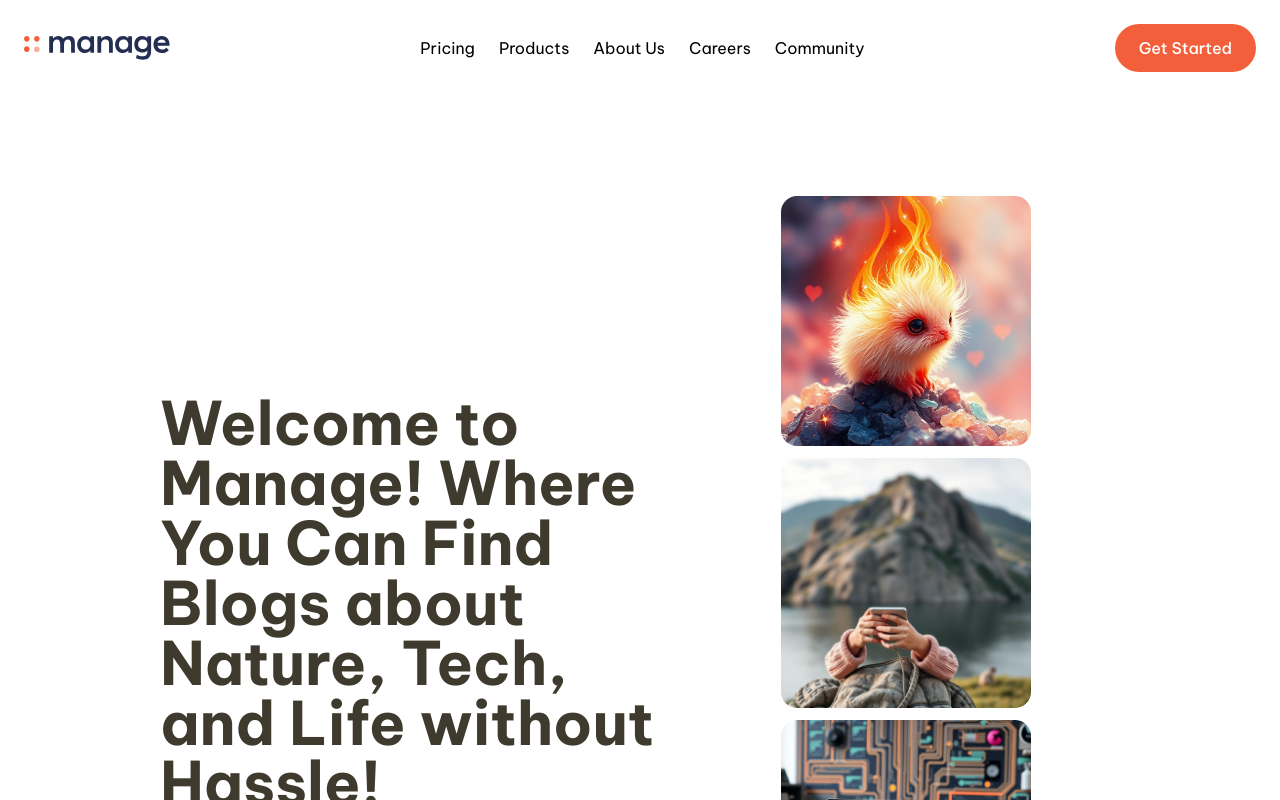
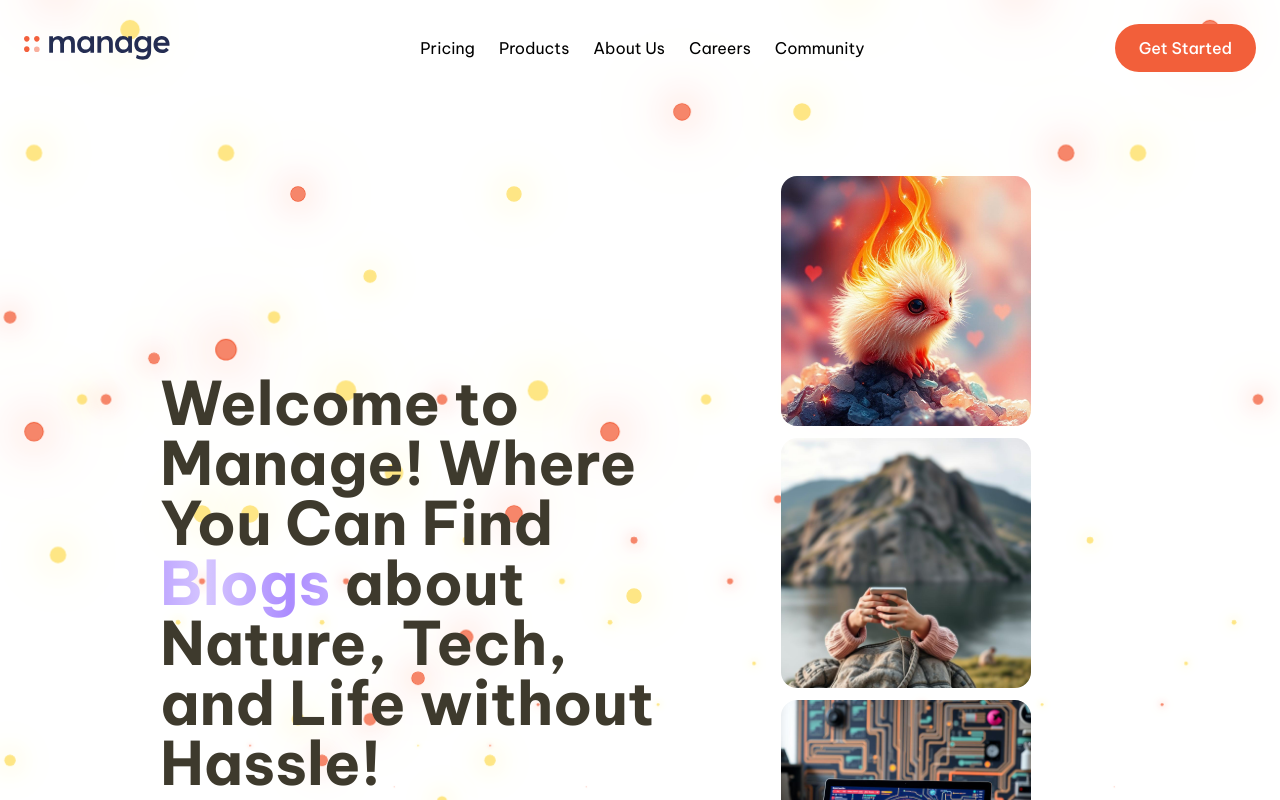
Before and after one commit to MarziaJalili/tech-blog, a React (Vite) app: page / in a window 1280 px wide. Shown: the top 800 px of the page. Built offline with nearby package versions, Linux system fonts and the light colour scheme.

Commit message:
added the animations

```diff
--- a/src/components/Header.jsx
+++ b/src/components/Header.jsx
@@ -3,7 +3,7 @@ import Logo from "../assets/images/logo.svg";
 const Header = () => {
   return (
     <header className="font-be-vietnam-pro">
-      <nav className="relative container mx-auto  p-6 flex items-center justify-between">
+      <nav className="z-100 relative container mx-auto  p-6 flex items-center justify-between">
         {/* logo image */}
         <img src={Logo} alt="logo-image" />
 
--- a/src/components/Main.jsx
+++ b/src/components/Main.jsx
@@ -2,18 +2,38 @@ import Nature from "../assets/images/nature.jpg";
 import Life from "../assets/images/life.jpg";
 import Tech from "../assets/images/tech.jpg";
 const Main = () => {
+  const bubblesData = Array.from({ length: 80 }, (_, index) => index + 1);
+
+  const bubbles = bubblesData.map((number) => {
+    const randomNum = Math.floor(Math.random() * 21) + 10;
+    const style = {
+      "--i": randomNum,
+    };
+    console.log(randomNum);
     return (
-    <main className="font-be-vietnam-pro container flex flex-col-reverse justify-between md:flex-row items-center px-6 mx-auto mt-25 mb-5 space-y-12 md:space-y-0 xl:px-40">
+      <span
+        style={style}
+        key={number}
+        className={`animate-move rounded-full relative block w-[20px] h-[20px] ${
+          number % 2 === 0 ? "bg-amber-200" : "bg-Bright-Red-Sup-Light"
+        }`}
+      ></span>
+    );
+  });
+
+  return (
+    <>
+      <main className="z-100 relative font-be-vietnam-pro container flex flex-col-reverse justify-between md:flex-row items-center px-6 mx-auto mt-20 space-y-12 md:space-y-0 xl:px-40">
         <h1 className="max-w-xl text-heading text-4xl font-bold text-center md:text-6xl md:text-left xl:text-6xl xl:w-full">
-        Welcome to Manage! Where You Can Find Blogs about Nature, Tech, and Life
-        without Hassle!
+          Welcome to Manage! Where You Can Find <span>Blogs</span> about Nature,
+          Tech, and Life without Hassle!
         </h1>
 
         <div className="flex justify-center align-center flex-wrap gap-3 mb-10">
           <img
             src={Nature}
             alt="blog-image"
-          className="w-[100px] h-[120px] object-cover rounded-2xl lg:w-[250px] lg:h-[250px]"
+            className="w-[100px] h-[120px] object-cover rounded-2xl cursor-pointer lg:w-[250px] lg:h-[250px]"
           />
           <img
             src={Life}
@@ -27,6 +47,10 @@ const Main = () => {
           />
         </div>
       </main>
+      <div className="bubbles absolute flex overflow-hidden gap-1 flex-wrap bottom-0 w-[100vw] h-[100vh]">
+        {bubbles}
+      </div>
+    </>
   );
 };
 
--- a/src/index.css
+++ b/src/index.css
@@ -1,9 +1,9 @@
 @import "tailwindcss";
-body {
-  /* color: hsl(46, 16%, 21%); */
-}
+
 @theme {
+  /* set font family */
   --font-be-vietnam-pro: "Be Vietnam Pro", sans-serif;
+
   /* ## Colors */
 
   /* ### Primary */
@@ -17,4 +17,63 @@ body {
   --color-Very-Pale-Red: hsl(13, 100%, 96%);
   --color-Very-Light-Gray: hsl(0, 0%, 98%);
   --color-heading: hsl(46, 16%, 21%);
+
+  /* set the animation */
+  --animate-move: move 10s linear infinite;
 }
+
+/* animate the bubbles */
+.bubbles span {
+  animation-duration: calc(120s / var(--i));
+  box-shadow: 0 0 0 1px var(--color-Bright-Red),
+    0 0 50px var(--color-Bright-Red-Sup-Light),
+    0 0 100px var(--color-Bright-Red-Sup-Light);
+
+  &:nth-child(even) {
+    box-shadow: 0 0 0 1px #fee685, 0 0 50px #fee685, 0 0 100px #fee685;
+  }
+}
+
+@keyframes move {
+  from {
+    transform: translateY(100vh) scale(0);
+  }
+  to {
+    transform: translateY(-10vh) scale(1);
+  }
+}
+
+/* change the highlighting color */
+::selection {
+  background-color: #ffecbc;
+  color: var(--color-heading);
+}
+
+::-moz-selection {
+  background-color: #ffecbc;
+  color: var(--color-heading);
+}
+
+/* create a  gradient background */
+h1 span {
+  color: transparent;
+  background: linear-gradient(
+    to right,
+    #d6c7ff,
+    #ab8bff,
+    #d6c7ff,
+    #ab8bff,
+    #d6c7ff
+  );
+  background-size: 200%;
+  background-clip: text;
+  -webkit-background-clip: text;
+  -webkit-text-fill-color: transparent;
+  animation: animate-gradient 3s linear infinite;
+}
+
+@keyframes animate-gradient {
+  to {
+    background-position: 200%;
+  }
+}
```
Lines whose indentation alone changed are shown as unchanged.
